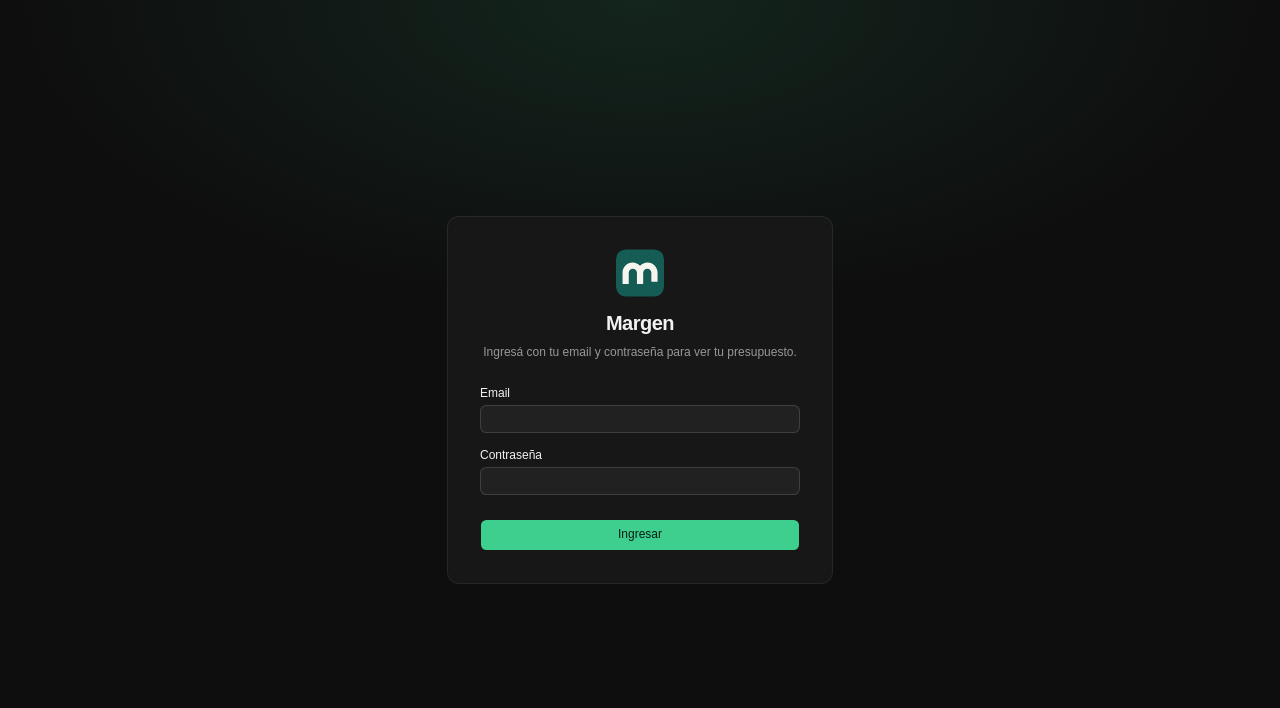
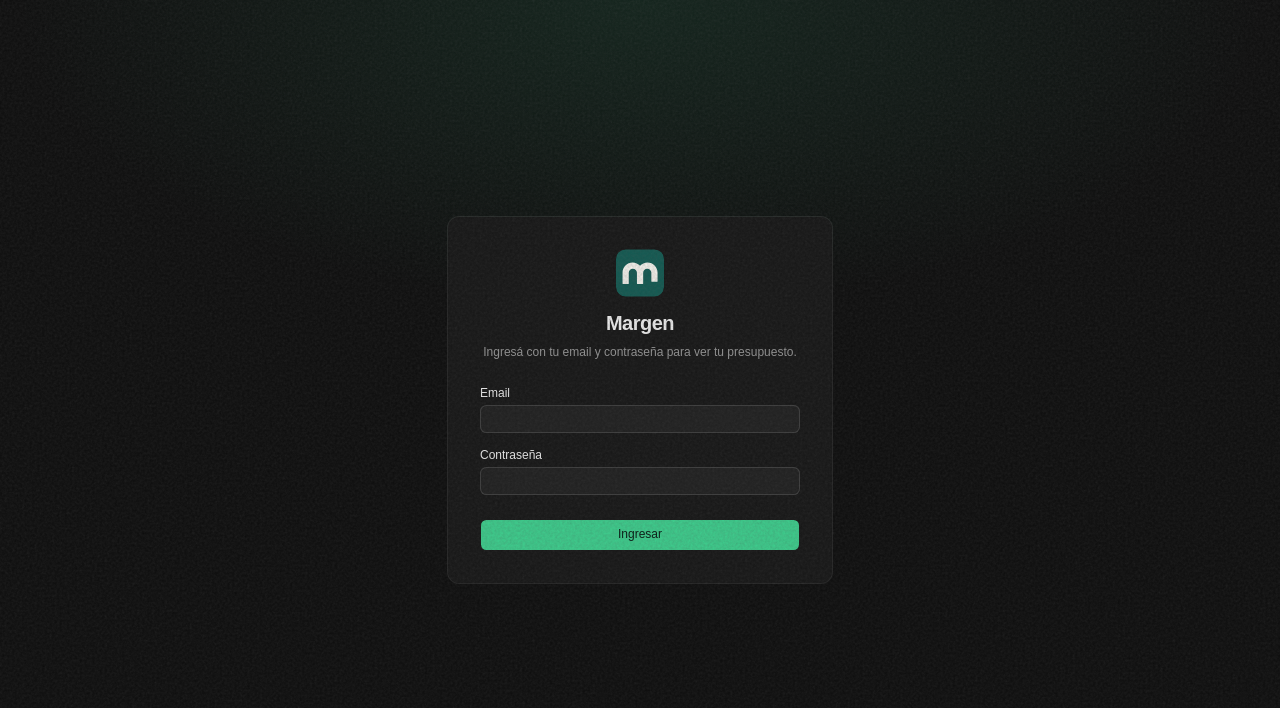
Before and after one commit to FavioMagallanes/margen, a React (Vite) app: page /login in a window 1280 px wide. Shown: the top 708 px of the page. Built offline with nearby package versions, Linux system fonts and the light colour scheme; no server answers.

Commit message:
feat(app): add noise texture overlay

```diff
--- a/src/App.tsx
+++ b/src/App.tsx
@@ -1,5 +1,16 @@
 import { RouterProvider } from "react-router/dom"
 
 import { router } from "@/app/router"
+import { NoiseTexture } from "@/components/ui/noise-texture"
 
-export const App = () => <RouterProvider router={router} />
+export const App = () => (
+  <>
+    {/* One fixed grain layer above every view (login, shell, 404, errors);
+        it ignores pointer events so it never blocks the UI. */}
+    <NoiseTexture
+      className="fixed z-50 opacity-30 dark:opacity-40"
+      octaves={4}
+    />
+    <RouterProvider router={router} />
+  </>
+)
--- /dev/null
+++ b/src/components/ui/noise-texture.tsx
@@ -0,0 +1,58 @@
+import { type ComponentProps, useId } from "react"
+
+import { cn } from "cn"
+
+export type NoiseTextureProps = ComponentProps<"svg"> & {
+  /** `baseFrequency` for `feTurbulence`; higher values yield finer grain. */
+  frequency?: number
+  /** `numOctaves` for `feTurbulence`; more octaves add detail at small scales. */
+  octaves?: number
+  /** Linear slope per channel after desaturation; adjusts noise contrast. */
+  slope?: number
+  /** Opacity of the filled noise layer. */
+  noiseOpacity?: number
+}
+
+export const NoiseTexture = ({
+  className,
+  frequency = 0.4,
+  octaves = 6,
+  slope = 0.15,
+  noiseOpacity = 0.6,
+  ...props
+}: NoiseTextureProps) => {
+  const filterId = useId()
+
+  return (
+    <svg
+      aria-hidden="true"
+      className={cn(
+        "pointer-events-none absolute inset-0 z-0 size-full opacity-50 select-none dark:opacity-[0.75]",
+        className
+      )}
+      xmlns="http://www.w3.org/2000/svg"
+      {...props}
+    >
+      <filter id={filterId}>
+        <feTurbulence
+          type="fractalNoise"
+          baseFrequency={frequency}
+          numOctaves={octaves}
+          stitchTiles="stitch"
+        />
+        <feColorMatrix type="saturate" values="0" />
+        <feComponentTransfer>
+          <feFuncR type="linear" slope={slope} />
+          <feFuncG type="linear" slope={slope} />
+          <feFuncB type="linear" slope={slope} />
+        </feComponentTransfer>
+      </filter>
+      <rect
+        width="100%"
+        height="100%"
+        filter={`url(#${filterId})`}
+        opacity={noiseOpacity}
+      />
+    </svg>
+  )
+}
```
